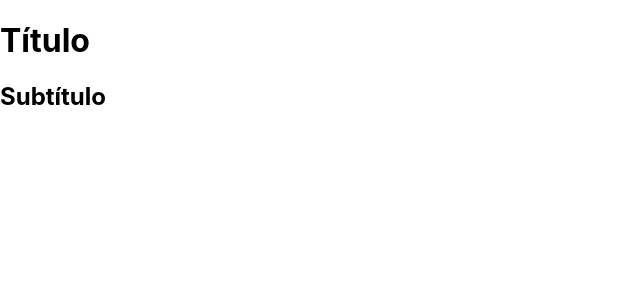
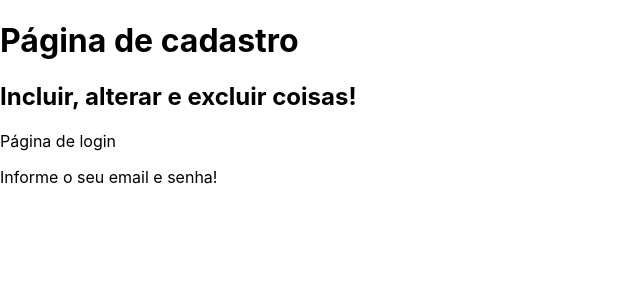
Before and after one commit to DiogoKenway/curso-nextjs, a Next.js app: page /basico/usandoTitulo in a window 1280 px wide. Shown: the top 300 px of the page, without its empty margins (0-640 px from the left). Built offline with nearby package versions, Linux system fonts and the light colour scheme.

Commit message:
changing files and adding properties

```diff
--- a/components/Titulo.jsx
+++ b/components/Titulo.jsx
@@ -1,8 +1,18 @@
-export default function Titulo () {
-    return (
-        <>
-            <h1>Título</h1>
-            <h2>Subtítulo</h2>
-        </>
-    )
+export default function Titulo (props) {
+    console.log(props);
+    return (props.pequeno) ?
+        (
+            <>
+                <p>{props.principal}</p>
+                <p>{props.secundario}</p>
+            </>
+        )
+
+        :(
+            <>
+                <h1>{props.principal}</h1>
+                <h2>{props.secundario}</h2>
+            </>
+        )
+
 }
--- a/pages/basico/usandoTitulo.jsx
+++ b/pages/basico/usandoTitulo.jsx
@@ -2,6 +2,16 @@
 
 export default function usandoTitulo() {
     return (
-        <Titulo />
+        <>
+            <Titulo
+                principal="Página de cadastro"
+                secundario="Incluir, alterar e excluir coisas!"
+            />
+            <Titulo
+                principal="Página de login"
+                secundario="Informe o seu email e senha!"
+                pequeno
+            />
+        </>
     )
 }
```
